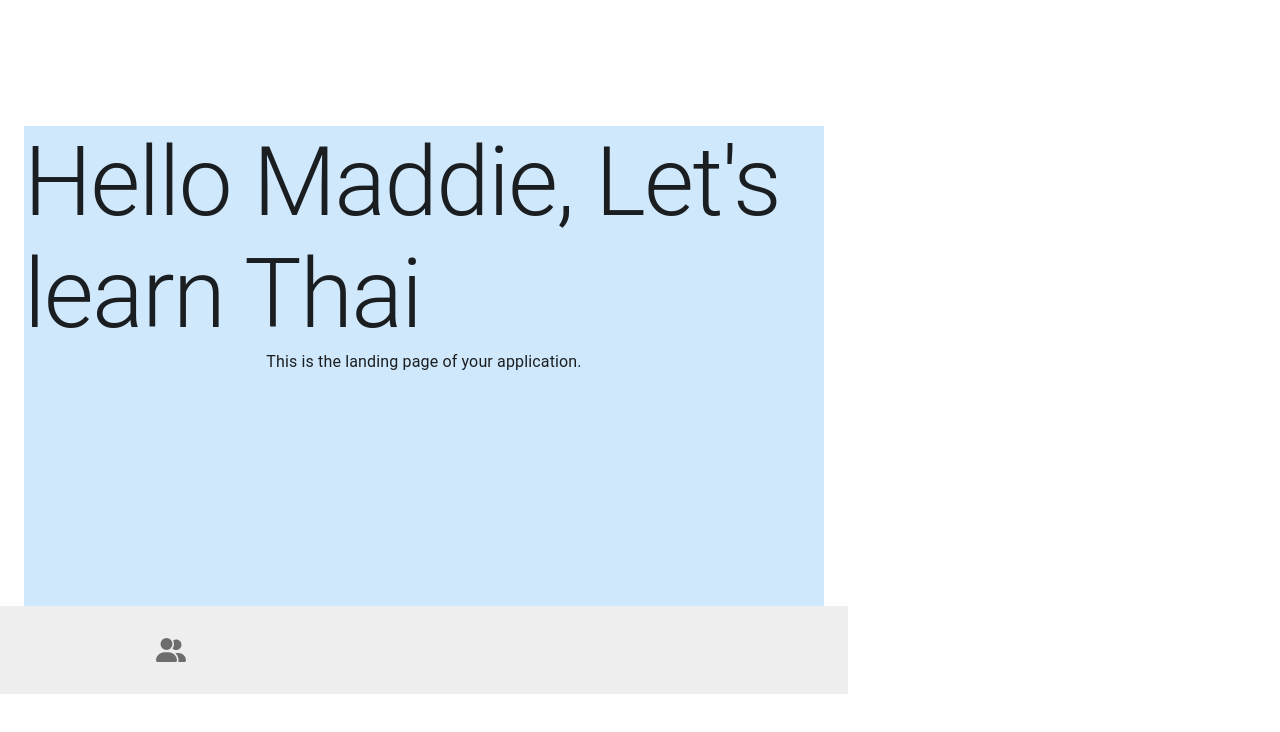
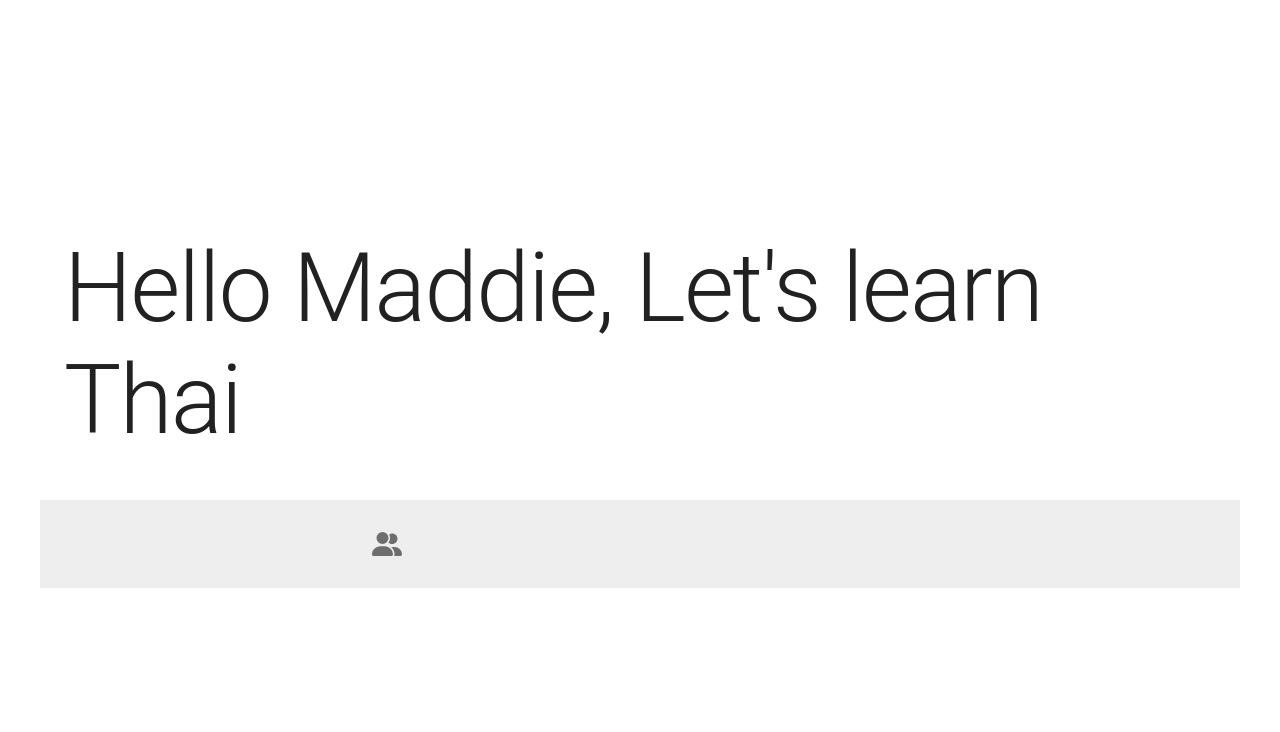
Before and after one commit to pattpjy/word-game-typescript, a React (Vite) app: page / in a window 1280 px wide. Shown: the top 732 px of the page. Built offline with nearby package versions, Linux system fonts and the light colour scheme; some icons are missing.

Commit message:
Change container tag

```diff
--- a/src/containers/LandingContainer.tsx
+++ b/src/containers/LandingContainer.tsx
@@ -2,8 +2,7 @@ import styles from "./container.module.css";
 import { useNavigate } from "react-router-dom";
 import Container from "@mui/material/Container";
 import Typography from "@mui/material/Typography";
-import Box from "@mui/material/Box";
-import CssBaseline from "@mui/material/CssBaseline";
+
 interface LandingContainerProp {
   childName: string;
 }
@@ -15,31 +14,20 @@ const LandingContainer: React.FC<LandingContainerProp> = ({ childName }) => {
   };
 
   return (
-    <Container fixed>
-      <CssBaseline />
-      <Box
+    <Container
+      fixed
       sx={{
+        backgroundColor: "secondary",
         display: "flex",
-          bgcolor: "#cfe8fc",
-          width: "100vh",
-          height: "60vh",
         flexDirection: "column",
         alignItems: "center",
       }}
     >
-        <Typography variant="h1">
-          Hello {childName}, Let's learn Thai
-        </Typography>
-        <Typography variant="body1">
-          This is the landing page of your application.
-        </Typography>
+      <Typography variant="h1">Hello {childName}, Let's learn Thai</Typography>
       <br />
       <button className={styles["play-btn"]} onClick={handleClick}>
-          <i
-            className={`fa-duotone fa-circle-play ${styles["large-icon"]}`}
-          ></i>
+        <i className={`fa-duotone fa-circle-play ${styles["large-icon"]}`}></i>
       </button>
-      </Box>
     </Container>
   );
 };
--- a/src/index.css
+++ b/src/index.css
@@ -26,7 +26,7 @@ body {
   margin: 0;
   display: flex;
   place-items: center;
-  justify-content: space-between;
+  justify-content: space-around;
   height: 100%;
   background-size: cover;
   background: linear-gradient(red, transparent),
```
Lines whose indentation alone changed are shown as unchanged.
